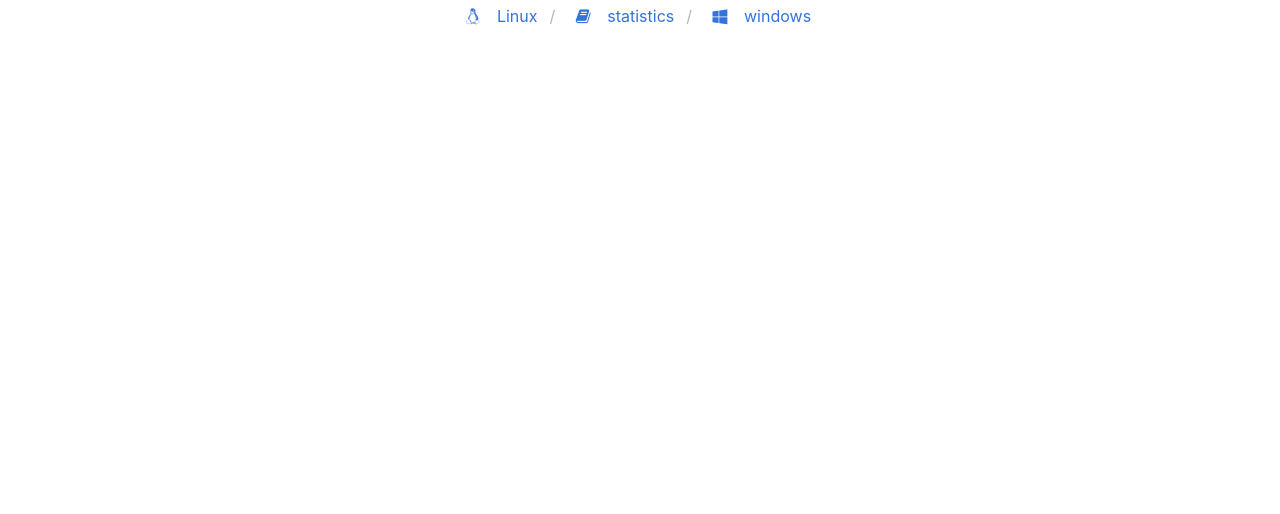
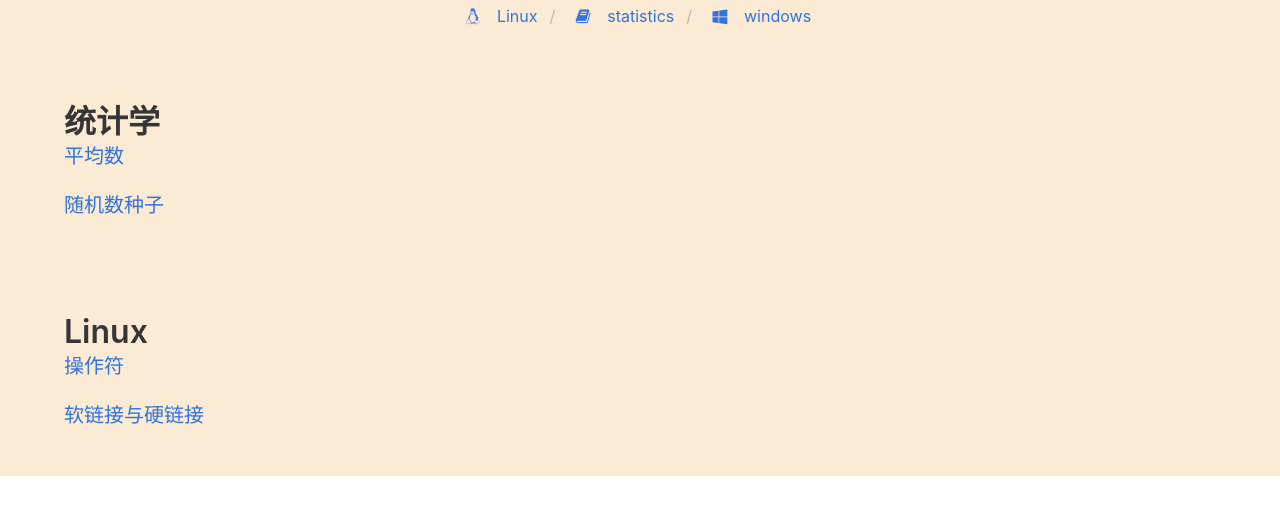
Before and after one commit to Fu-Jie/notes, a plain HTML site: page index.html in a window 1280 px wide. Drawn offline with Linux system fonts and the light colour scheme.

Commit message:
更新index.html

```diff
--- a/index.html
+++ b/index.html
@@ -7,6 +7,11 @@
     <meta name="viewport" content="width=device-width, initial-scale=1">
     <meta charset="UTF-8">
     <title>Notes</title>
+    <style>
+    body {
+        background-color: #fbebd4
+    }
+    </style>
 </head>
 
 <body>
@@ -17,6 +22,22 @@
             <li><a href="#" class="column is-medium"><span class="icon is-medium"><i class="fa fa-windows"></i></span><span>windows</span></a></li>
         </ul>
     </nav>
+    <!-- <div class="column is-desktop"> -->
+    <div class="section is-desktop" id='statistics'>
+        <div class="container">
+            <h1 class="title ">统计学</h1>
+            <p class="subtitle"><a href="statistics/mean.html">平均数</a></p>
+            <p class="subtitle"><a href="statistics/repeat_random_num.html">随机数种子</a></p>
+        </div>
+    </div>
+    <div class="section" id="linux">
+        <div class="container">
+            <h1 class="title">Linux</h1>
+            <p class="subtitle"><a href="Linux/operator.html">操作符</a></p>
+            <p class="subtitle"><a href="Linux/Softlink&Hardlink.html">软链接与硬链接</a></p>
+        </div>
+    </div>
+    <!-- </div> -->
 </body>
 
 </html>
```
Also changed, not shown: package-lock.json (deleted), 2 other files.
